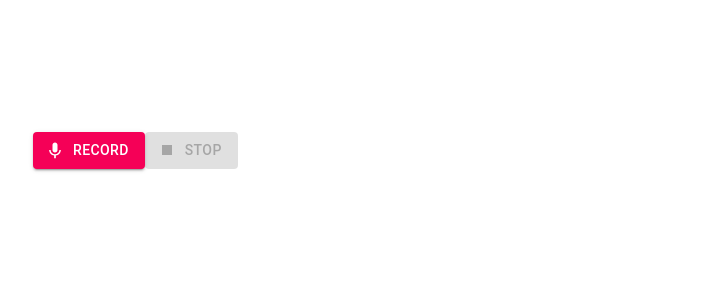
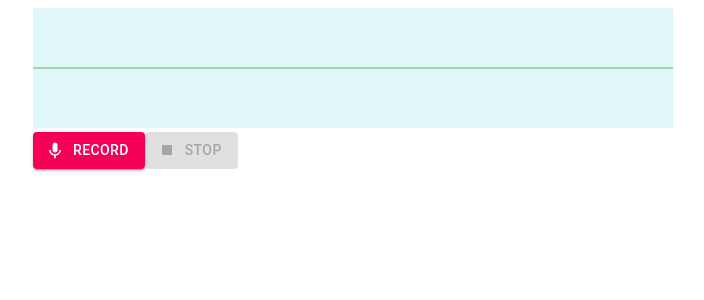
Before and after one commit to ushiboy/audi-o, a React (Create React App) app: page / in a window 1280 px wide. Shown: the top 300 px of the page, without its empty margins (331-1035 px from the left). Built offline with nearby package versions, Linux system fonts and the light colour scheme.

Commit message:
separated into recording components

```diff
--- a/src/presentations/App.tsx
+++ b/src/presentations/App.tsx
@@ -1,108 +1,24 @@
-import React, { useRef, useEffect, useState } from 'react';
-import { Button, Box, Container } from '@material-ui/core';
-import KeyboardVoiceIcon from '@material-ui/icons/KeyboardVoice';
-import StopIcon from '@material-ui/icons/Stop';
+import React, { useState } from 'react';
+import { Container } from '@material-ui/core';
 
-import { AudioRecorderInterface } from '../infrastructures';
 import { AudioRecordData } from '../domains';
 
-import { useAudioRecorder } from './Context';
 import { CreateFileDialog } from './CreateFileDialog';
 import { AudioRecordCard } from './AudioRecordCard';
+import { Recorder } from './Recorder';
 
 const App: React.FC = () => {
-  const canvasRef = useRef<HTMLCanvasElement>(null);
-  const audioRef = useRef<AudioRecorderInterface>();
-  const animationRef = useRef(0);
   const [records, setRecords] = useState<AudioRecordData[]>([]);
   const [draftRecord, setDraftRecord] = useState<AudioRecordData | null>(null);
-  const [recording, setRecording] = useState(false);
-
-  const animate = () => {
-    animationRef.current = requestAnimationFrame(animate);
-    const canvas = canvasRef.current;
-    const audio = audioRef.current;
-    if (canvas == null || audio == null) {
-      return;
-    }
-    const { width, height } = canvas;
-    const ctx = canvas.getContext('2d');
-    if (ctx == null) {
-      return;
-    }
-    ctx.fillStyle = '#e0f7fa';
-    ctx.fillRect(0, 0, width, height);
-
-    ctx.lineWidth = 1;
-    ctx.strokeStyle = '#4caf50';
-
-    ctx.beginPath();
-    try {
-      const bufferLength = audio.getBufferSize();
-      const sliceWidth = (width * 1.0) / bufferLength;
-      const dataArray = audio.getData();
-      let x = 0;
-
-      for (let i = 0; i < bufferLength; i++) {
-        const v = dataArray[i] / 128.0;
-        const y = (v * height) / 2;
-        if (i === 0) {
-          ctx.moveTo(x, y);
-        } else {
-          ctx.lineTo(x, y);
-        }
-        x += sliceWidth;
-      }
-
-      ctx.lineTo(width, height / 2);
-      ctx.stroke();
-    } catch (e) {
-      // ignore
-    }
-  };
-
-  const audioRecorder = useAudioRecorder();
-  useEffect(() => {
-    audioRef.current = audioRecorder;
-    return () => {
-      cancelAnimationFrame(animationRef.current);
-    };
-  }, [audioRecorder]);
-
   return (
     <>
       <Container maxWidth="sm">
-        <Box>
-          <canvas ref={canvasRef} style={{ height: 120, width: 640 }} />
-          <Button
-            variant="contained"
-            color="secondary"
-            disabled={recording}
-            startIcon={<KeyboardVoiceIcon />}
-            onClick={() => {
-              setRecording(true);
-              audioRef.current?.start();
-              animate();
-            }}
-          >
-            Record
-          </Button>
-          <Button
-            variant="contained"
-            color="primary"
-            disabled={!recording}
-            startIcon={<StopIcon />}
-            onClick={async () => {
-              const blob = await audioRef.current?.stop();
-              const url = URL.createObjectURL(blob);
-              setDraftRecord({ title: '', url });
-              setRecording(false);
-              cancelAnimationFrame(animationRef.current);
-            }}
-          >
-            Stop
-          </Button>
-        </Box>
+        <Recorder
+          onRecordedAudio={(blob) => {
+            const url = URL.createObjectURL(blob);
+            setDraftRecord({ title: '', url });
+          }}
+        />
         {records.map((r, i) => (
           <AudioRecordCard key={i} record={r} />
         ))}
--- /dev/null
+++ b/src/presentations/Recorder.tsx
@@ -0,0 +1,117 @@
+import React, { useRef, useEffect, useState } from 'react';
+import { Button, Box } from '@material-ui/core';
+import KeyboardVoiceIcon from '@material-ui/icons/KeyboardVoice';
+import StopIcon from '@material-ui/icons/Stop';
+
+import { AudioRecorderInterface } from '../infrastructures';
+
+import { useAudioRecorder } from './Context';
+
+type Props = {
+  onRecordedAudio: (blob: Blob) => void;
+};
+
+export const Recorder: React.FC<Props> = ({ onRecordedAudio }: Props) => {
+  const canvasRef = useRef<HTMLCanvasElement>(null);
+  const audioRef = useRef<AudioRecorderInterface>();
+  const animationRef = useRef(0);
+  const [recording, setRecording] = useState(false);
+
+  const animate = () => {
+    animationRef.current = requestAnimationFrame(animate);
+    drawAmplitude(canvasRef.current!, audioRef.current!);
+  };
+
+  const audioRecorder = useAudioRecorder();
+  useEffect(() => {
+    audioRef.current = audioRecorder;
+    resetAmplitude(canvasRef.current!);
+    return () => {
+      cancelAnimationFrame(animationRef.current);
+    };
+  }, [audioRecorder]);
+
+  return (
+    <Box>
+      <canvas ref={canvasRef} style={{ height: 120, width: 640 }} />
+      <Button
+        variant="contained"
+        color="secondary"
+        disabled={recording}
+        startIcon={<KeyboardVoiceIcon />}
+        onClick={() => {
+          setRecording(true);
+          audioRef.current?.start();
+          animate();
+        }}
+      >
+        Record
+      </Button>
+      <Button
+        variant="contained"
+        color="primary"
+        disabled={!recording}
+        startIcon={<StopIcon />}
+        onClick={async () => {
+          const blob = await audioRef.current?.stop();
+          setRecording(false);
+          cancelAnimationFrame(animationRef.current);
+          resetAmplitude(canvasRef.current!);
+          if (blob !== undefined) {
+            onRecordedAudio(blob);
+          }
+        }}
+      >
+        Stop
+      </Button>
+    </Box>
+  );
+};
+
+const resetAmplitude = (canvas: HTMLCanvasElement): void => {
+  const { width, height } = canvas;
+  const ctx = canvas.getContext('2d')!;
+  ctx.fillStyle = '#e0f7fa';
+  ctx.fillRect(0, 0, width, height);
+
+  ctx.lineWidth = 1;
+  ctx.strokeStyle = '#4caf50';
+
+  ctx.beginPath();
+  ctx.moveTo(0, height / 2);
+  ctx.lineTo(width, height / 2);
+  ctx.stroke();
+};
+
+const drawAmplitude = (
+  canvas: HTMLCanvasElement,
+  audio: AudioRecorderInterface
+): void => {
+  const { width, height } = canvas;
+  const ctx = canvas.getContext('2d')!;
+  ctx.fillStyle = '#e0f7fa';
+  ctx.fillRect(0, 0, width, height);
+
+  ctx.lineWidth = 1;
+  ctx.strokeStyle = '#4caf50';
+
+  ctx.beginPath();
+  const bufferLength = audio.getBufferSize();
+  const sliceWidth = (width * 1.0) / bufferLength;
+  const dataArray = audio.getData();
+  let x = 0;
+
+  for (let i = 0; i < bufferLength; i++) {
+    const v = dataArray[i] / 128.0;
+    const y = (v * height) / 2;
+    if (i === 0) {
+      ctx.moveTo(x, y);
+    } else {
+      ctx.lineTo(x, y);
+    }
+    x += sliceWidth;
+  }
+
+  ctx.lineTo(width, height / 2);
+  ctx.stroke();
+};
```
